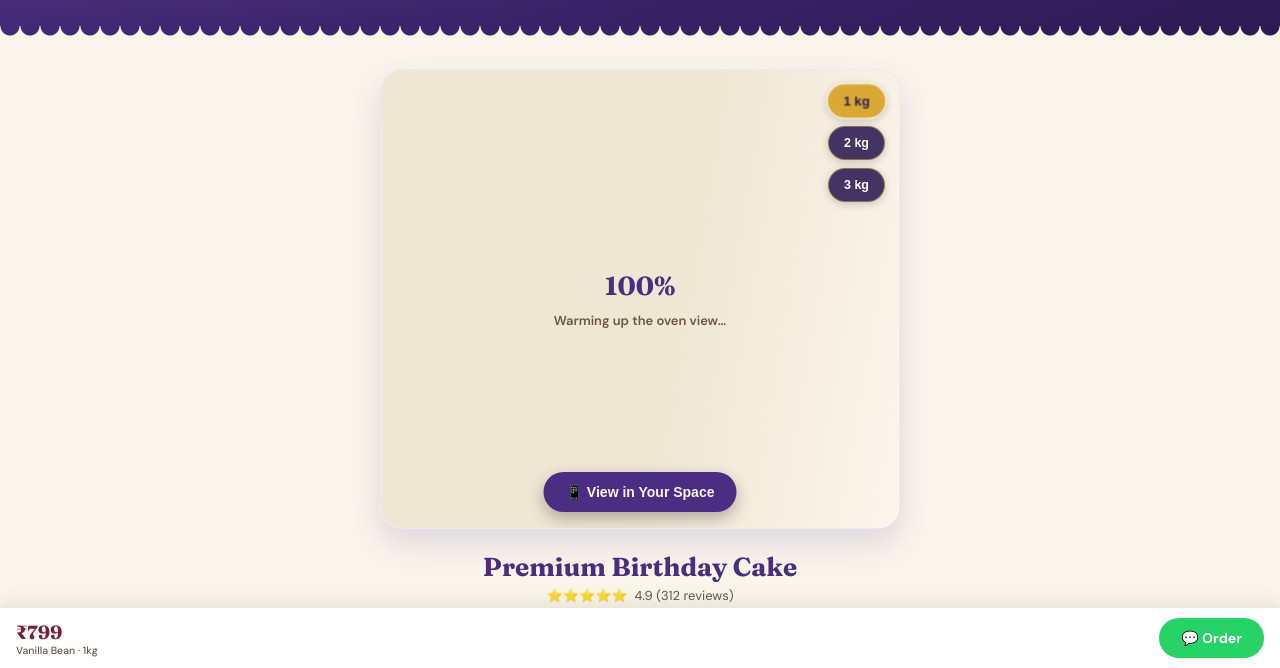
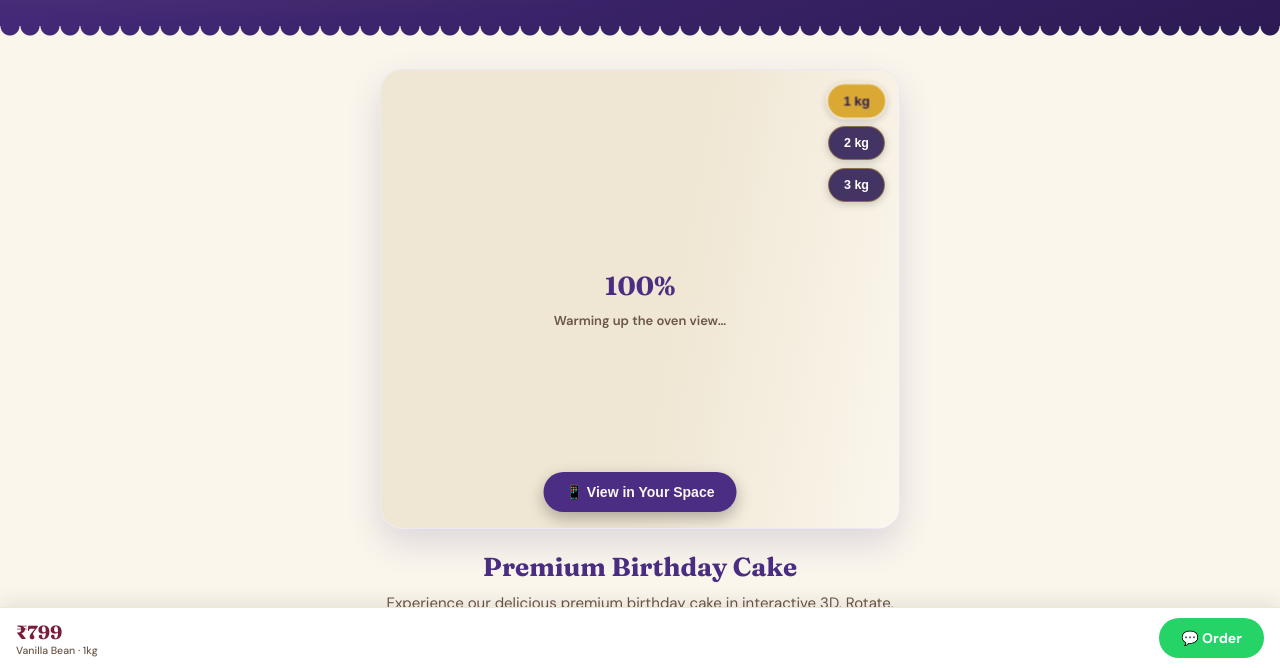
Before and after one commit to livedishai/IBK, a plain HTML site: page index.html in a window 1280 px wide. Shown: the part 132-800 px from the top of the page. Drawn offline with Linux system fonts and the light colour scheme; some packages are replaced by stand-ins of ours; a script that the page names is missing.

Commit message:
Update index.html

```diff
--- a/index.html
+++ b/index.html
@@ -260,12 +260,7 @@ select:focus-visible{
 .details h2{
   font-size:26px;
   color:var(--pine);
-  margin-bottom:4px;
-}
-.rating-line{
-  font-size:13px;
-  color:var(--ink-soft);
-  margin-bottom:10px;
+  margin-bottom:8px;
 }
 .details p{
   font-size:15px;
@@ -583,7 +578,6 @@ footer{
 <div class="details">
 
   <h2 id="cakeTitle">Premium Birthday Cake</h2>
-  <div class="rating-line">⭐⭐⭐⭐⭐ &nbsp;4.9 (312 reviews)</div>
   <p id="cakeDesc">
     Experience our delicious premium birthday cake in interactive 3D.
     Rotate, zoom and place it on your table in real physical size using Augmented Reality.
```
